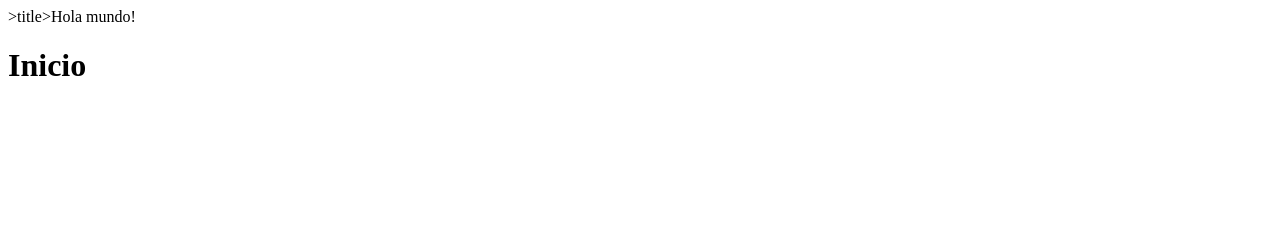
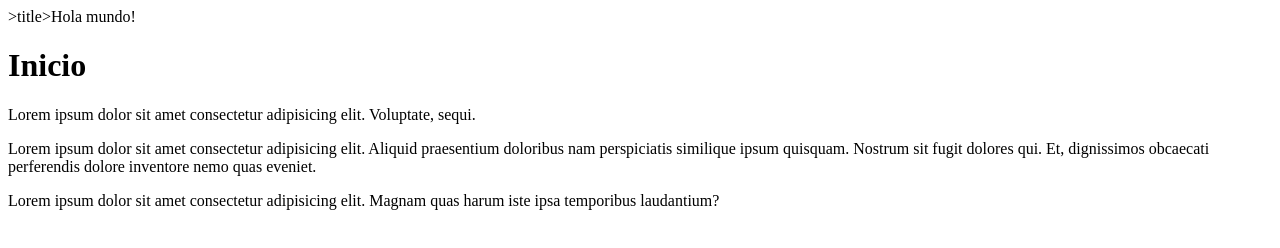
Before and after one commit to Leandrojagger/curso-git-2023-08-07, a plain HTML site: page index.html in a window 1280 px wide. Drawn offline with Linux system fonts and the light colour scheme.

Commit message:
agrega parrafos a index

```diff
--- a/index.html
+++ b/index.html
@@ -1,9 +1,13 @@
 <!DOCTYPE html>
+<a lang ="es">
 <html>
  <head>
     >title>Hola mundo!</title>
  </head>
  <body>
     <h1>Inicio</h1>
+    <p>Lorem ipsum dolor sit amet consectetur adipisicing elit. Voluptate, sequi.</p>
+    <p>Lorem ipsum dolor sit amet consectetur adipisicing elit. Aliquid praesentium doloribus nam perspiciatis similique ipsum quisquam. Nostrum sit fugit dolores qui. Et, dignissimos obcaecati perferendis dolore inventore nemo quas eveniet.
+        <p>Lorem ipsum dolor sit amet consectetur adipisicing elit. Magnam quas harum iste ipsa temporibus laudantium?</p>
  </body>
  </html>
```
